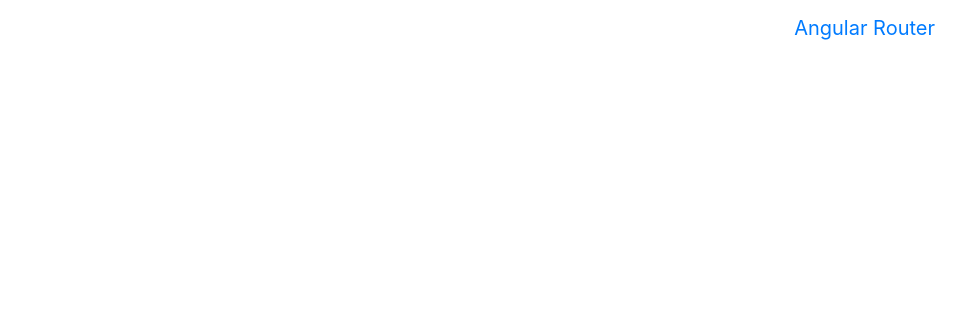
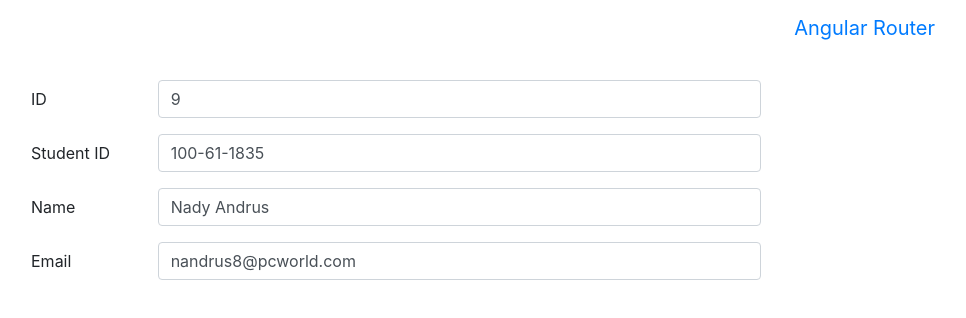
Before and after one commit to hieutdo/mum-mwa, an Angular app in the folder lab13/: page /profile/100-61-1835 in a window 1280 px wide. Before the commit this address led to /. Shown: the top 318 px of the page, without its empty margins (244-1210 px from the left). Built offline with nearby package versions, Linux system fonts and the light colour scheme.

Commit message:
[lab13] Create profile component

```diff
--- a/lab13/src/app/db.service.ts
+++ b/lab13/src/app/db.service.ts
@@ -1,4 +1,5 @@
 import { Injectable } from '@angular/core';
+import { Student } from './student';
 
 @Injectable()
 export class DbService {
@@ -55,11 +56,18 @@ export class DbService {
   }];
 
   getData() {
-    return new Promise((resolve) => {
+    return new Promise(resolve => {
       setTimeout(() => {
-        resolve(this.data);
+        resolve(this.data.map(x => new Student(x.id, x.studentId, x.name, x.email)));
       }, 2000);
     });
   }
 
+  getStudent(studentId: string) {
+    return new Promise(resolve => {
+      setTimeout(() => {
+        resolve(this.data.find((item) => item.studentId === studentId));
+      }, 2000);
+    })
+  }
 }
--- /dev/null
+++ b/lab13/src/app/profile/profile.component.html
@@ -0,0 +1,35 @@
+<div class="container mt-4">
+  <div class="row">
+    <div class="col-8 offset-2" *ngIf="!student">
+      <div class="d-flex justify-content-center">
+        <i class="fa fa-spinner fa-spin fa-2x fa-fw"></i>
+      </div>
+    </div>
+    <div class="col-8 offset-2" *ngIf="student">
+      <div class="form-group row">
+        <label for="id" class="col-2 col-form-label">ID</label>
+        <div class="col-10">
+          <input class="form-control" type="text" [value]="student.id" id="id">
+        </div>
+      </div>
+      <div class="form-group row">
+        <label for="studentId" class="col-2 col-form-label">Student ID</label>
+        <div class="col-10">
+          <input class="form-control" type="text" [value]="student.studentId" id="studentId">
+        </div>
+      </div>
+      <div class="form-group row">
+        <label for="name" class="col-2 col-form-label">Name</label>
+        <div class="col-10">
+          <input class="form-control" type="text" [value]="student.name" id="name">
+        </div>
+      </div>
+      <div class="form-group row">
+        <label for="email" class="col-2 col-form-label">Email</label>
+        <div class="col-10">
+          <input class="form-control" type="text" [value]="student.email" id="email">
+        </div>
+      </div>
+    </div>
+  </div>
+</div>
--- /dev/null
+++ b/lab13/src/app/profile/profile.component.ts
@@ -0,0 +1,22 @@
+import { Component } from '@angular/core';
+import { ActivatedRoute } from '@angular/router';
+import { DbService } from '../db.service';
+import { Student } from '../student';
+
+@Component({
+  selector: 'app-profile',
+  templateUrl: './profile.component.html',
+  styleUrls: ['./profile.component.css']
+})
+export class ProfileComponent {
+  student: Student;
+
+  constructor(private route: ActivatedRoute, private db: DbService) {
+    route.params.subscribe(params => {
+      const studentId = params['id'];
+      db.getStudent(studentId).then((student: Student) => {
+        this.student = student;
+      });
+    });
+  }
+}
--- /dev/null
+++ b/lab13/src/app/student.ts
@@ -0,0 +1,6 @@
+export class Student {
+  constructor(public id: number,
+              public studentId: string,
+              public name: string,
+              public email: string) {}
+}
--- a/lab13/src/app/students/students.component.html
+++ b/lab13/src/app/students/students.component.html
@@ -9,18 +9,14 @@
     <table class="table table-striped" *ngIf="students">
       <thead>
         <tr>
-          <th>ID</th>
           <th>Student ID</th>
           <th>Name</th>
-          <th>Email</th>
         </tr>
       </thead>
       <tbody>
         <tr *ngFor="let student of students">
-          <td>{{ student.id }}</td>
-          <td>{{ student.studentId }}</td>
+          <td><a [routerLink]="['/profile', student.studentId]">{{ student.studentId }}</a></td>
           <td>{{ student.name }}</td>
-          <td>{{ student.email }}</td>
         </tr>
       </tbody>
     </table>
```
Also changed, not shown: lab13/src/app/app.module.ts (+5 -2 lines), lab13/src/app/profile/profile.component.css (added), 1 other file (tests, documents, lock files or other folders).
